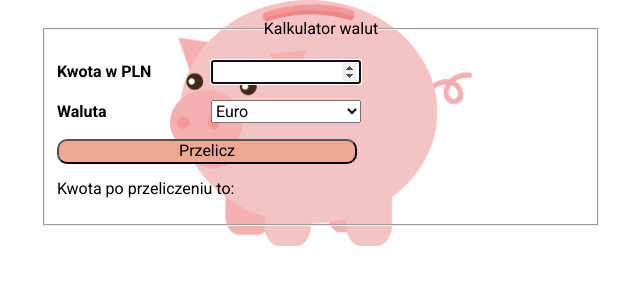
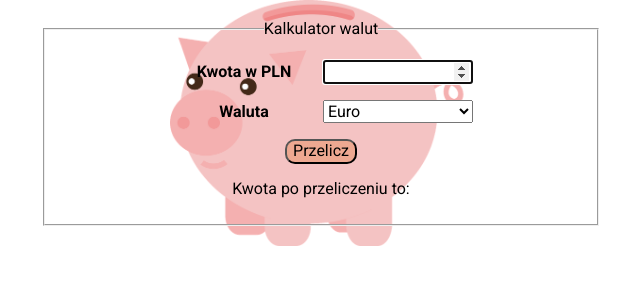
Before and after one commit to martyners/currency-calculator, a plain HTML site: page index.html in a window 1280 px wide. Shown: the whole page, without its empty margins (319-959 px from the left). Drawn offline with nearby package versions, Linux system fonts and the light colour scheme.

```diff
--- a/css/container.css
+++ b/css/container.css
@@ -4,4 +4,5 @@
     background-repeat:no-repeat;
     background-size:contain;
     background-position:center;
+    text-align: center;
 }
--- a/css/form.css
+++ b/css/form.css
@@ -21,7 +21,7 @@
 
 .form__button {
     border-radius: 10px;
-    width: 300px;
+    max-width: 300px;
     background-color: hsl(15, 72%, 75%);
 }
 
--- a/css/style.css
+++ b/css/style.css
@@ -1,8 +1,8 @@
+*, ::before, ::after {
+    box-sizing: inherit;
+}
+
 html {
     box-sizing: border-box;
     margin: 0 auto;
 }
-
-*, ::before, ::after {
-    box-sizing: inherit;
-}
```
Also changed, not shown: 1 other file.
